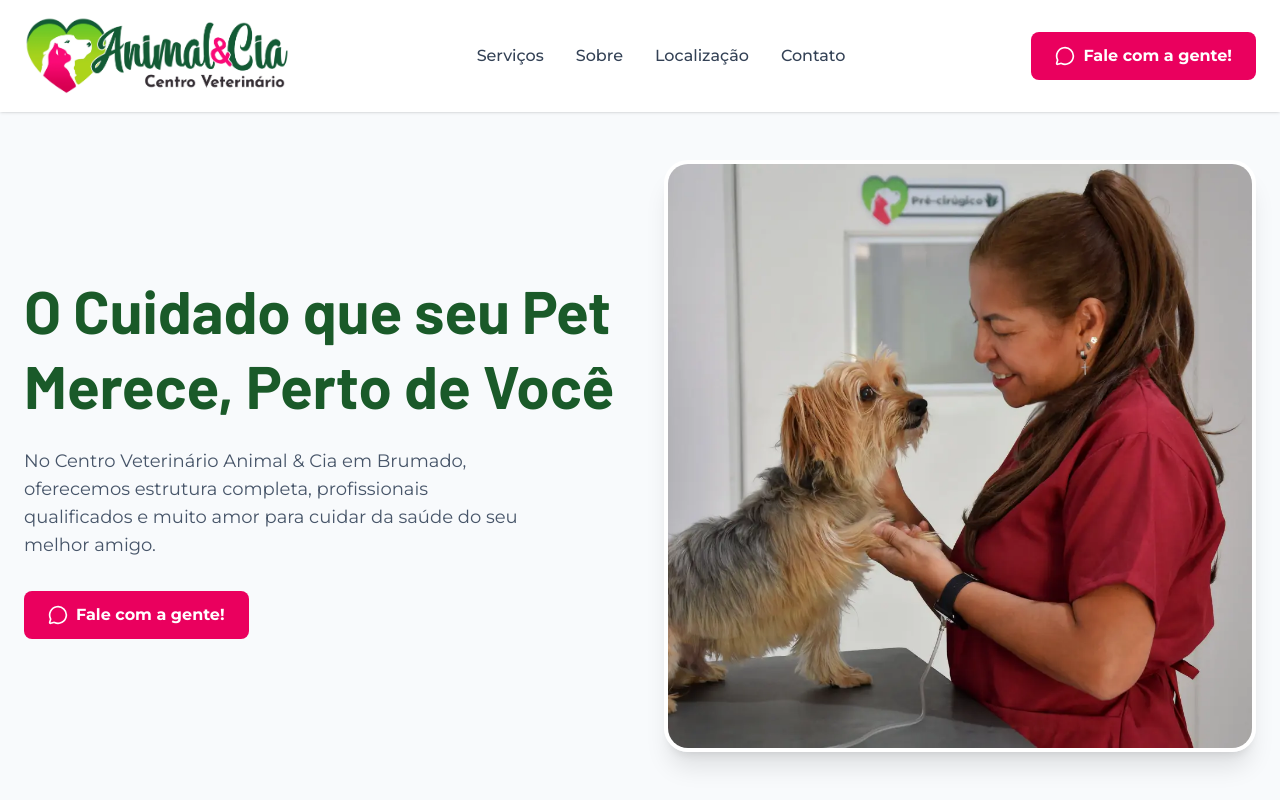
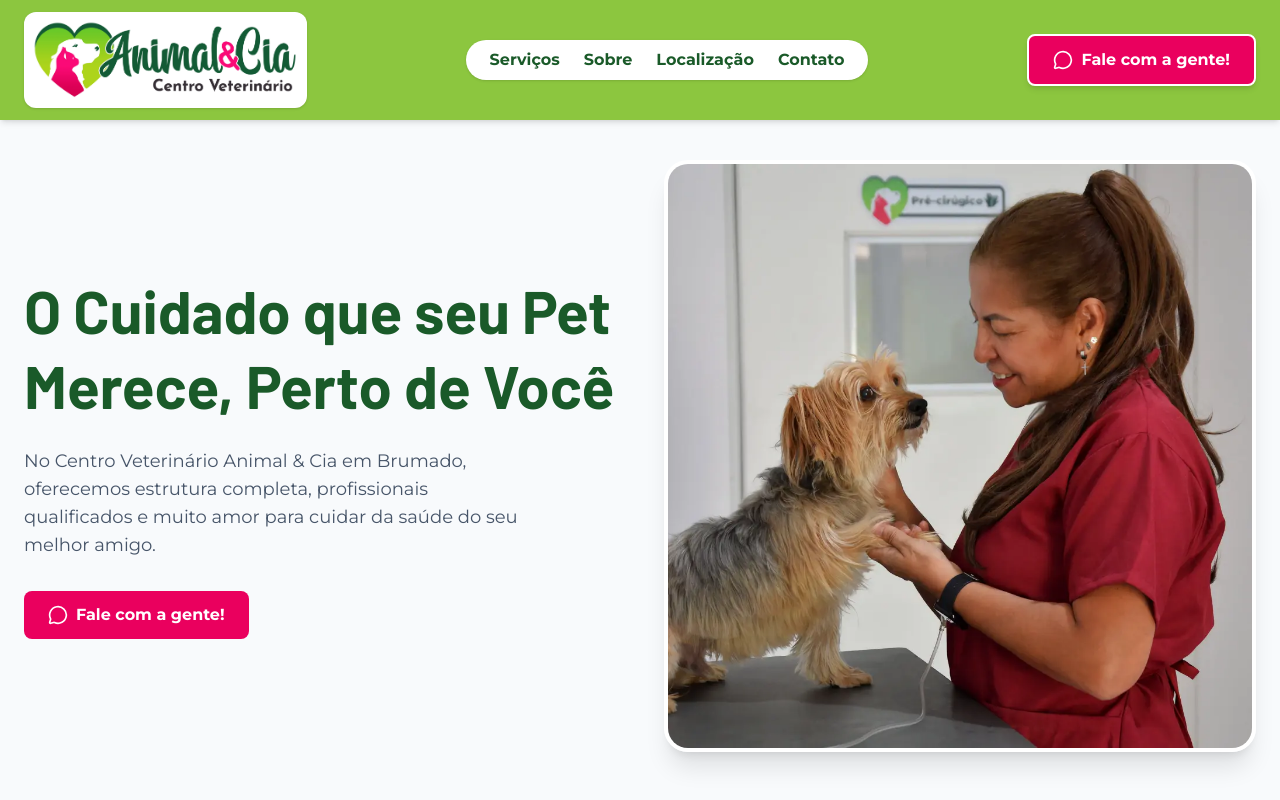
Before and after one commit to gsmansano/animal-e-cia, a Next.js app: page / in a window 1280 px wide. Shown: the top 800 px of the page. Built offline with nearby package versions, Linux system fonts and the light colour scheme.

Commit message:
style: apply light green framing theme and optimize header/footer contrast

```diff
--- a/src/components/layout/Footer.tsx
+++ b/src/components/layout/Footer.tsx
@@ -14,9 +14,9 @@ export function Footer() {
       <div className="max-w-7xl mx-auto px-6 flex flex-col md:flex-row justify-between items-center gap-6">
 
         {/* Left: Logo */}
-        <div className="flex-shrink-0">
+        <div className="flex-shrink-0 bg-white p-2 rounded-xl shadow-sm">
           <img
-            src="/images/logo-desktop.webp"
+            src="/images/logo-mobile.webp"
             alt="Animal & Cia Logo"
             className="h-10 md:h-12 w-auto"
             loading="lazy"
@@ -70,11 +70,11 @@ export function Footer() {
         <div className="flex-shrink-0">
           <button
             onClick={handleScrollToTop}
-            className="flex items-center gap-2 text-sm font-medium text-slate-500 hover:text-green-dark transition-colors group"
+            className="flex items-center gap-2 text-sm font-bold text-white hover:text-white/80 transition-colors group"
             aria-label="Voltar ao topo"
           >
             <span>Voltar ao topo</span>
-            <div className="bg-slate-100 group-hover:bg-green-light/20 p-2 rounded-full transition-colors">
+            <div className="bg-white/20 group-hover:bg-white/40 p-2 rounded-full transition-colors">
               <svg xmlns="http://www.w3.org/2000/svg" width="24" height="24" viewBox="0 0 24 24" fill="none" stroke="currentColor" strokeWidth="2" strokeLinecap="round" strokeLinejoin="round" className="w-4 h-4">
                 <path d="m18 15-6-6-6 6"/>
               </svg>
--- a/src/components/layout/Header.tsx
+++ b/src/components/layout/Header.tsx
@@ -11,7 +11,7 @@ export function Header() {
   const [isMobileMenuOpen, setIsMobileMenuOpen] = useState(false);
 
   return (
-    <header className="bg-white shadow-sm py-4 fixed top-0 left-0 right-0 z-50 transition-all duration-300">
+    <header className="bg-green-light shadow-md py-3 fixed top-0 left-0 right-0 z-50 transition-all duration-300">
       <div className="max-w-7xl mx-auto px-6 flex items-center justify-between w-full">
 
         {/* Responsive Logos */}
@@ -39,7 +39,7 @@ export function Header() {
         </Link>
 
         {/* Desktop Nav */}
-        <nav className="hidden md:flex items-center gap-8">
+        <nav className="hidden md:flex items-center gap-6 bg-white px-6 py-2 rounded-full shadow-sm">
           {CONTENT.header.navLinks.map((link) => (
             <Link
               key={link.href}
@@ -80,7 +80,7 @@ export function Header() {
           href={CLINIC_INFO.whatsapp.link}
           target="_blank"
           rel="noopener noreferrer"
-          className={`${GLOBAL.primaryButton} !inline-flex flex-row items-center justify-center gap-2 whitespace-nowrap`}
+          className={`${GLOBAL.primaryButton} !inline-flex flex-row items-center justify-center gap-2 whitespace-nowrap border-2 border-white shadow-md`}
         >
           <MessageCircle className="w-5 h-5" />
           <span className="hidden md:inline">Fale com a gente!</span>
--- a/src/design-system/classes.ts
+++ b/src/design-system/classes.ts
@@ -7,13 +7,13 @@ export const SECTION = {
   header: {
     wrapper: {
       base: "transition-all duration-300",
-      scrolled: "bg-white shadow-sm py-4",
-      transparent: "bg-transparent py-6",
+      scrolled: "bg-green-light shadow-sm py-3",
+      transparent: "bg-transparent py-5",
     },
-    logo: "font-heading text-2xl font-bold text-green-dark",
-    navLink: "text-slate-700 hover:text-green-dark transition-colors font-medium",
-    mobileMenuBtn: "text-green-dark p-2 focus:outline-none",
-    navMobileDrawer: "bg-white shadow-lg border-t border-slate-100",
+    logo: "bg-white p-1.5 md:p-2 rounded-xl shadow-sm block",
+    navLink: "text-green-dark font-bold hover:text-green-dark/80 transition-colors",
+    mobileMenuBtn: "text-white p-2 focus:outline-none",
+    navMobileDrawer: "bg-green-light shadow-lg border-t border-white/20",
   },
 
   hero: {
@@ -54,8 +54,8 @@ export const SECTION = {
   },
 
   footer: {
-    wrapper: "bg-white border-t border-slate-100 py-6",
-    link: "text-slate-600 hover:text-green-dark transition-colors",
-    copyright: "text-center text-sm text-slate-600",
+    wrapper: "bg-green-light py-6",
+    link: "text-white hover:text-white/80 transition-colors",
+    copyright: "text-center text-sm font-medium text-white",
   },
 } as const;
```
